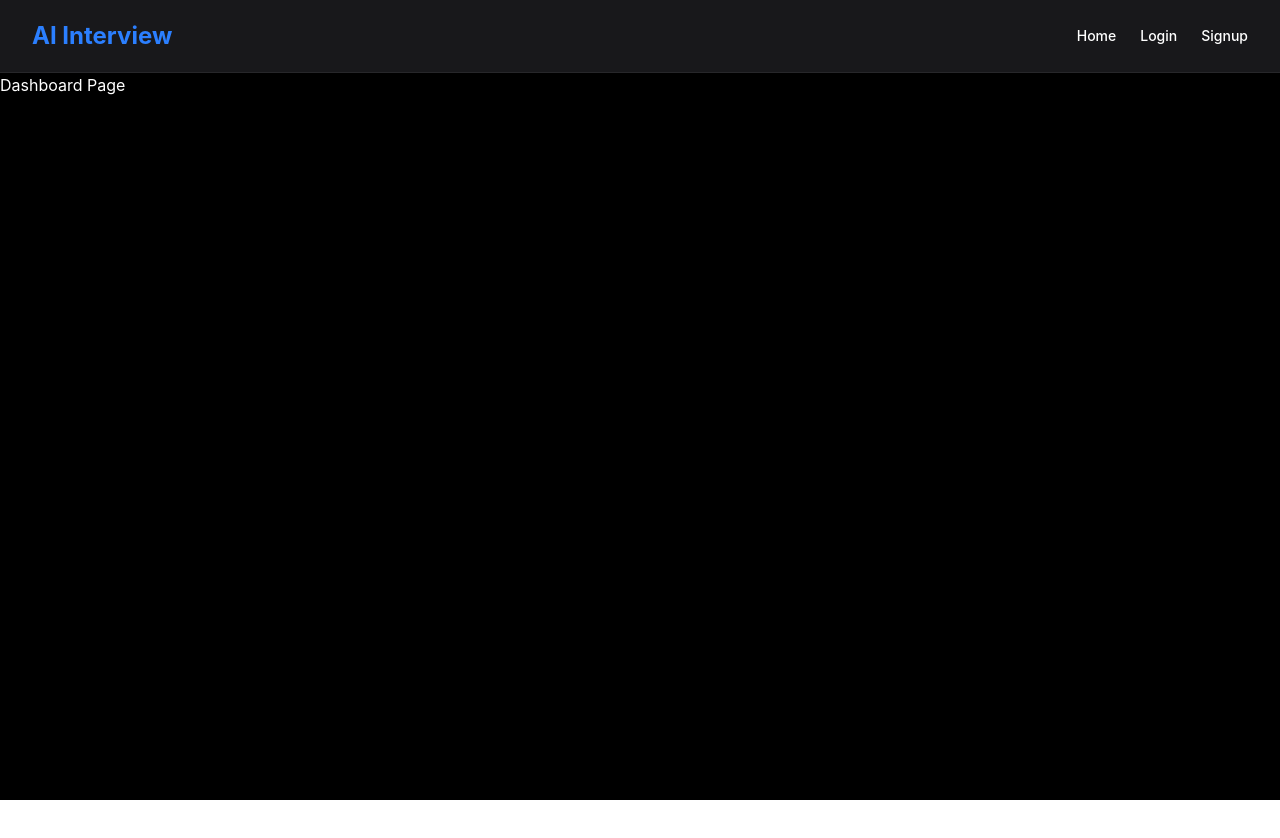
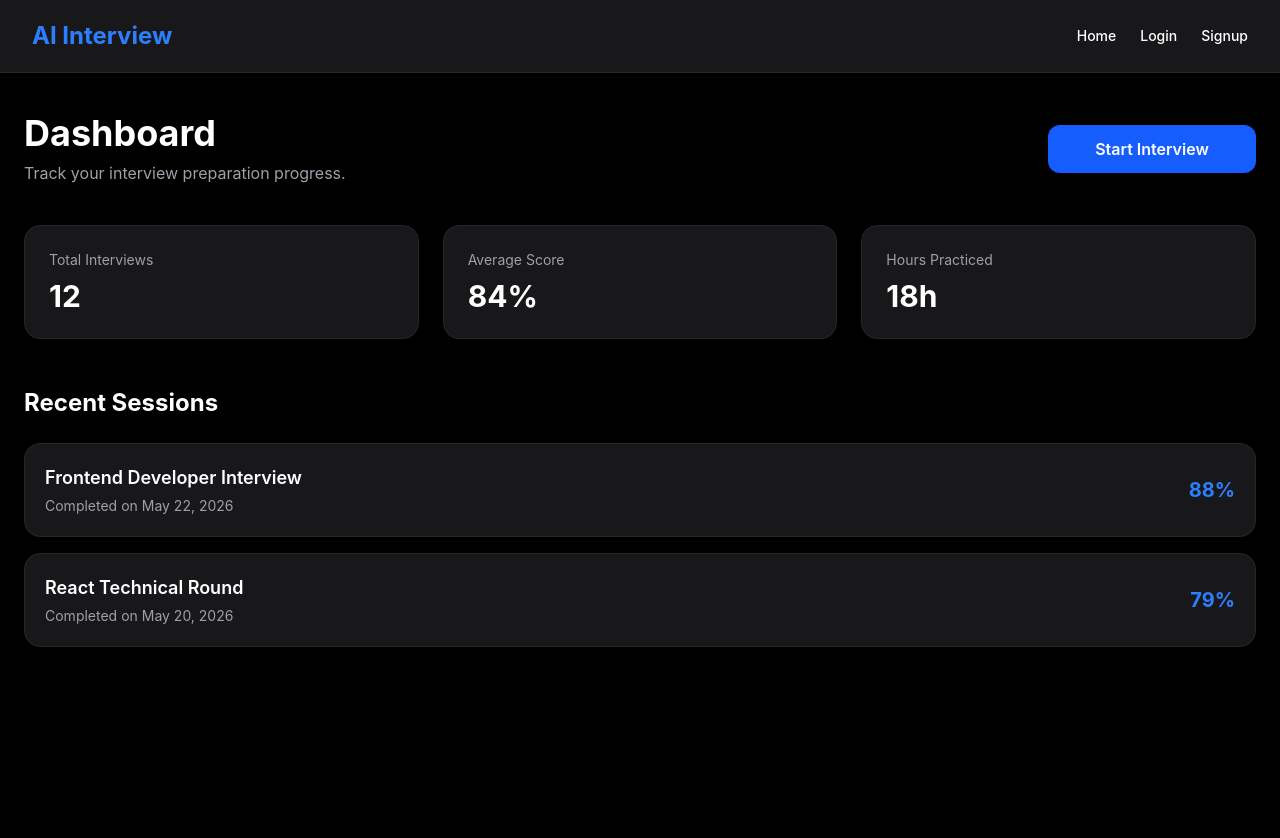
Before and after one commit to s-sandhiya-06/AI-mock-interview-platform, a React (Vite) app in the folder client/: page /dashboard in a window 1280 px wide. Shown: the top 838 px of the page. Before the commit the page ends 800 px from the top, so only its background shows below. Built offline with nearby package versions, Linux system fonts and the light colour scheme.

Commit message:
Built dashboard UI and stat cards

```diff
--- a/client/package.json
+++ b/client/package.json
@@ -15,6 +15,7 @@
     "css": "^3.0.0",
     "react": "^19.2.6",
     "react-dom": "^19.2.6",
+    "react-icons": "^5.6.0",
     "react-router-dom": "^7.15.1",
     "tailwind": "^4.0.0",
     "tailwindcss": "^4.3.0"
--- a/client/src/components/Button.jsx
+++ b/client/src/components/Button.jsx
@@ -1,6 +1,6 @@
 function Button({ text }) {
   return (
-    <button className="w-full bg-blue-600 hover:bg-blue-700 transition py-3 rounded-xl font-semibold">
+    <button className="w-full bg-blue-600 hover:bg-blue-700 transition py-3 rounded-xl font-semibold shadow-md">
       {text}
     </button>
   )
--- /dev/null
+++ b/client/src/components/StatCard.jsx
@@ -0,0 +1,17 @@
+function StatCard({ title, value }) {
+  return (
+    <div className="bg-zinc-900 border border-zinc-800 rounded-2xl p-6 hover:border-blue-500 transition">
+
+      <p className="text-zinc-400 text-sm mb-2">
+        {title}
+      </p>
+
+      <h2 className="text-3xl font-bold">
+        {value}
+      </h2>
+
+    </div>
+  )
+}
+
+export default StatCard
--- a/client/src/pages/Dashboard.jsx
+++ b/client/src/pages/Dashboard.jsx
@@ -1,5 +1,101 @@
+import Button from '../components/Button'
+import StatCard from '../components/StatCard'
+
 function Dashboard() {
-  return <div>Dashboard Page</div>
+  return (
+    <div className="min-h-screen bg-black text-white px-6 py-10">
+
+      <div className="max-w-7xl mx-auto">
+
+        <div className="flex flex-col md:flex-row md:items-center md:justify-between gap-6">
+
+          <div>
+            <h1 className="text-4xl font-bold">
+              Dashboard
+            </h1>
+
+            <p className="text-zinc-400 mt-2">
+              Track your interview preparation progress.
+            </p>
+          </div>
+
+          <div className="w-full md:w-52">
+            <Button text="Start Interview" />
+          </div>
+
+        </div>
+
+        <div className="grid md:grid-cols-3 gap-6 mt-10">
+
+          <StatCard
+            title="Total Interviews"
+            value="12"
+          />
+
+          <StatCard
+            title="Average Score"
+            value="84%"
+          />
+
+          <StatCard
+            title="Hours Practiced"
+            value="18h"
+          />
+
+        </div>
+
+        <div className="mt-12">
+
+          <h2 className="text-2xl font-bold mb-6">
+            Recent Sessions
+          </h2>
+
+          <div className="space-y-4">
+
+            <div className="bg-zinc-900 border border-zinc-800 rounded-2xl p-5 flex flex-col md:flex-row md:items-center md:justify-between gap-4">
+
+              <div>
+                <h3 className="font-semibold text-lg">
+                  Frontend Developer Interview
+                </h3>
+
+                <p className="text-zinc-400 text-sm mt-1">
+                  Completed on May 22, 2026
+                </p>
+              </div>
+
+              <div className="text-blue-500 font-bold text-xl">
+                88%
+              </div>
+
+            </div>
+
+            <div className="bg-zinc-900 border border-zinc-800 rounded-2xl p-5 flex flex-col md:flex-row md:items-center md:justify-between gap-4">
+
+              <div>
+                <h3 className="font-semibold text-lg">
+                  React Technical Round
+                </h3>
+
+                <p className="text-zinc-400 text-sm mt-1">
+                  Completed on May 20, 2026
+                </p>
+              </div>
+
+              <div className="text-blue-500 font-bold text-xl">
+                79%
+              </div>
+
+            </div>
+
+          </div>
+
+        </div>
+
+      </div>
+
+    </div>
+  )
 }
 
 export default Dashboard
--- a/client/src/pages/Signup.jsx
+++ b/client/src/pages/Signup.jsx
@@ -1,13 +1,14 @@
+import { Link } from 'react-router-dom'
 import Input from '../components/Input'
-import { Link } from 'react-router-dom'
 import Button from '../components/Button'
+
 function Signup() {
   return (
-    <div className="min-h-screen flex items-center justify-center px-6">
+    <div className="min-h-screen flex items-center justify-center px-6 py-12 bg-black">
 
-      <div className="w-full max-w-md bg-zinc-900 p-8 rounded-2xl border border-zinc-800">
+      <div className="w-full max-w-md bg-zinc-900 p-8 rounded-2xl border border-zinc-800 shadow-lg">
 
-        <h1 className="text-3xl font-bold mb-2">
+        <h1 className="text-4xl font-bold mb-3">
           Create Account
         </h1>
 
@@ -15,7 +16,7 @@ function Signup() {
           Start practicing AI-powered interviews today.
         </p>
 
-        <div className="space-y-4">
+        <div className="space-y-5">
 
           <Input
             type="text"
@@ -33,6 +34,7 @@ function Signup() {
           />
 
           <Button text="Signup" />
+
           <p className="text-sm text-zinc-400 text-center">
             Already have an account?{' '}
             <Link
```
Also changed, not shown: 1 other file (tests, documents, lock files or other folders). Lines whose indentation alone changed are shown as unchanged.
